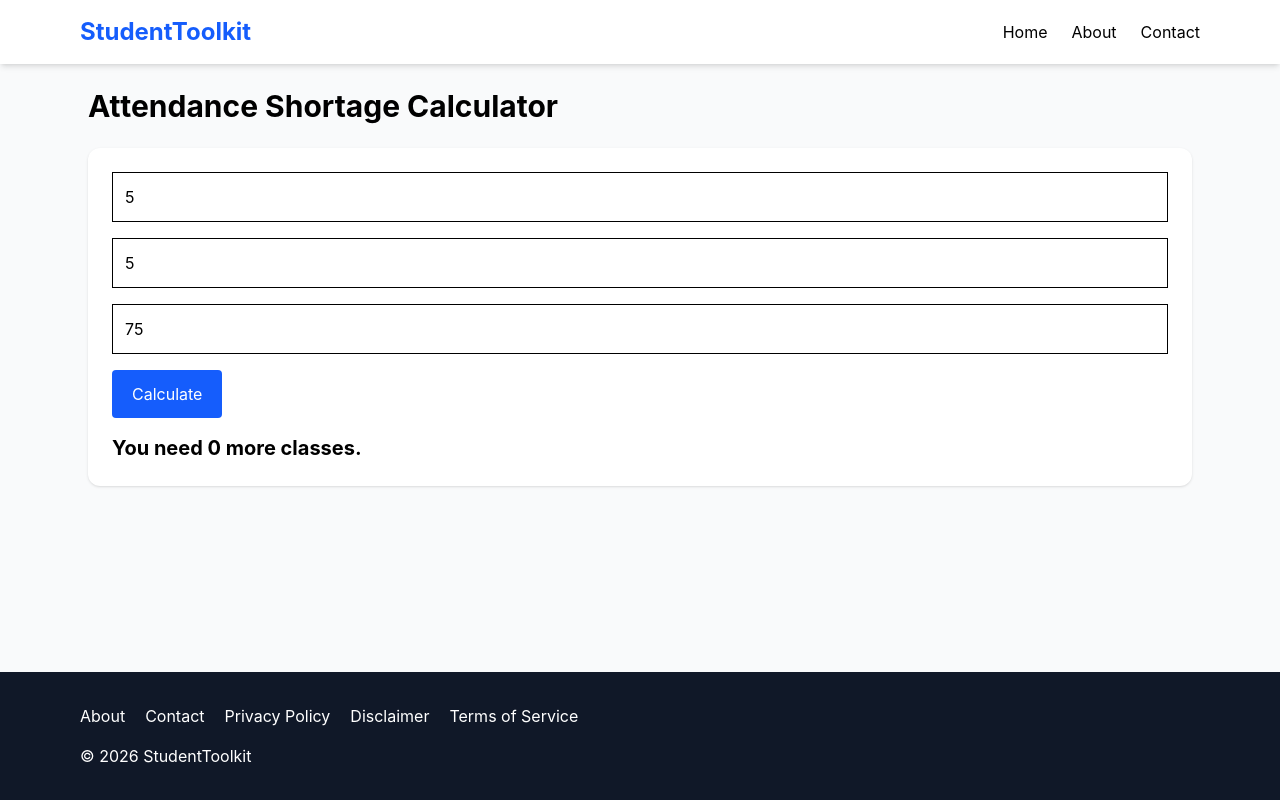
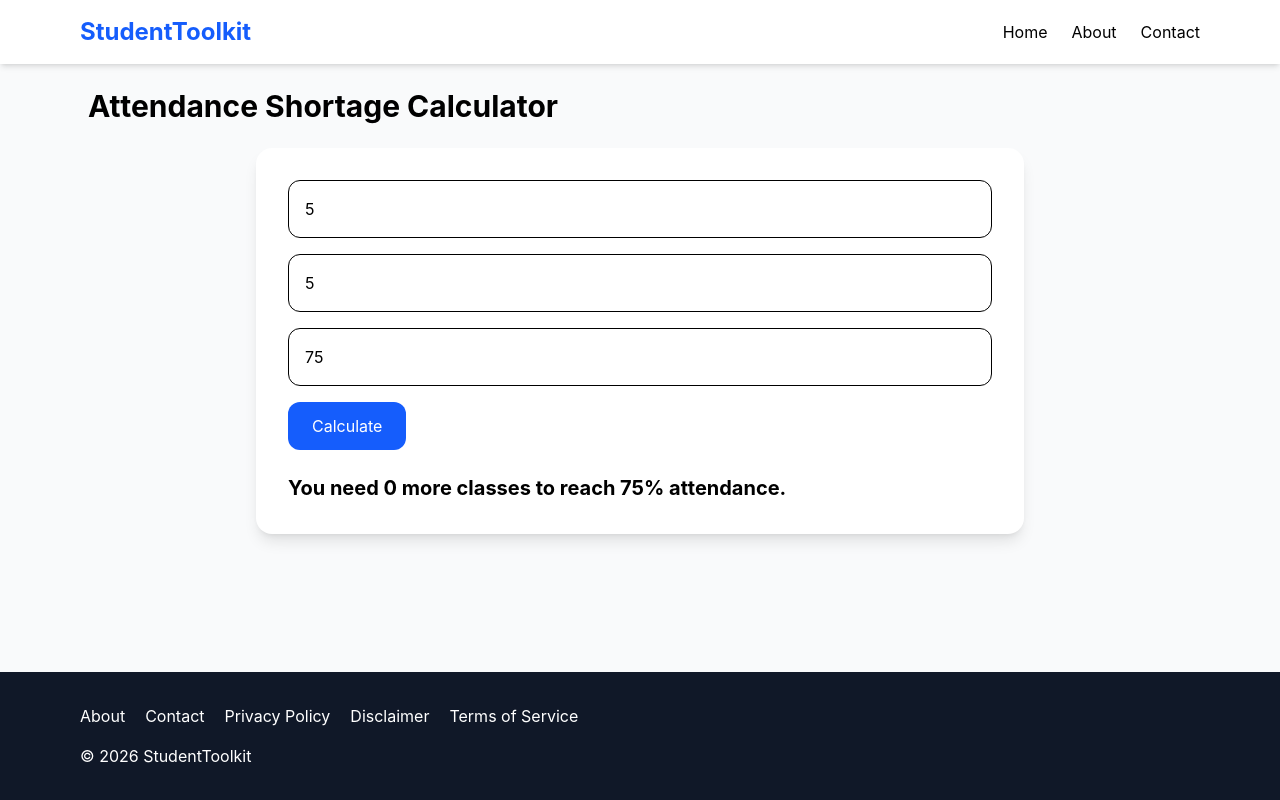
Before and after one commit to Rohith-216/student-toolkit, a React (Vite) app: page /attendance-shortage-calculator in a window 1280 px wide. Both pictures are taken after typing "5", "5" into the empty fields and a click on the button "Calculate". Built offline with nearby package versions, Linux system fonts and the light colour scheme.

Commit message:
attendnace shortage tool added

```diff
--- a/src/data/tools.js
+++ b/src/data/tools.js
@@ -28,5 +28,11 @@ export const tools = [
     category: "Student",
     path: "/cgpa-to-percentage",
     description: "Convert CGPA into Percentage"
+  },
+  {
+    name: "Attendance Shortage Calculator",
+    category: "Student",
+    path: "/attendance-shortage-calculator",
+    description: "Find how many classes you need to reach your attendance target"
   }
 ];
--- a/src/pages/About.jsx
+++ b/src/pages/About.jsx
@@ -2,11 +2,8 @@ import Layout from "../components/Layout";
 
 export default function About() {
     return (
-        <Layout title="About Us">
-            <div className="p-8">
-                <h1 className="text-3xl font-bold mb-4">
-                    About StudentToolkit
-                </h1>
+        <Layout title="About StudentToolkit">
+
 
             <p>
                 StudentToolkit provides free online
@@ -14,7 +11,6 @@ export default function About() {
                 professionals to simplify academic
                 and career-related tasks.
             </p>
-            </div>
         </Layout>
     );
 }
--- a/src/pages/AttendanceShortageCalculator.jsx
+++ b/src/pages/AttendanceShortageCalculator.jsx
@@ -12,6 +12,8 @@ export default function AttendanceShortageCalculator() {
     const T = Number(total);
     const R = Number(required);
 
+    if (!A || !T || !R) return;
+
     const x = Math.ceil(
       ((R * T) - (100 * A)) / (100 - R)
     );
@@ -21,13 +23,15 @@ export default function AttendanceShortageCalculator() {
 
   return (
     <Layout title="Attendance Shortage Calculator">
-      <div className="bg-white p-6 rounded-xl shadow">
+      <div className="max-w-3xl mx-auto">
+        <div className="bg-white rounded-2xl shadow-lg p-8">
+
           <input
             type="number"
             placeholder="Classes Attended"
             value={attended}
             onChange={(e) => setAttended(e.target.value)}
-          className="border p-3 w-full mb-4"
+            className="w-full p-4 border rounded-xl mb-4"
           />
 
           <input
@@ -35,7 +39,7 @@ export default function AttendanceShortageCalculator() {
             placeholder="Total Classes"
             value={total}
             onChange={(e) => setTotal(e.target.value)}
-          className="border p-3 w-full mb-4"
+            className="w-full p-4 border rounded-xl mb-4"
           />
 
           <input
@@ -43,21 +47,22 @@ export default function AttendanceShortageCalculator() {
             placeholder="Required Attendance %"
             value={required}
             onChange={(e) => setRequired(e.target.value)}
-          className="border p-3 w-full mb-4"
+            className="w-full p-4 border rounded-xl mb-4"
           />
 
           <button
             onClick={calculate}
-          className="bg-blue-600 text-white px-5 py-3 rounded"
+            className="bg-blue-600 text-white px-6 py-3 rounded-xl"
           >
             Calculate
           </button>
 
           {result !== "" && (
-          <div className="mt-4 text-xl font-bold">
-            You need {result} more classes.
+            <div className="mt-6 text-xl font-bold">
+              You need {result} more classes to reach {required}% attendance.
             </div>
           )}
+        </div>
       </div>
     </Layout>
   );
--- a/src/pages/Contact.jsx
+++ b/src/pages/Contact.jsx
@@ -3,11 +3,6 @@ import Layout from "../components/Layout";
 export default function Contact() {
     return (
         <Layout title="Contact Us">
-            <div className="p-8">
-                <h1 className="text-3xl font-bold mb-4">
-                    Contact Us
-                </h1>
-
                 <p>
                     For support or suggestions, contact us at:
                 </p>
@@ -15,7 +10,6 @@ export default function Contact() {
                 <p className="mt-2 font-semibold">
                     support@studenttoolkit.com
                 </p>
-            </div>
         </Layout>
     );
 }
```
Lines whose indentation alone changed are shown as unchanged.
